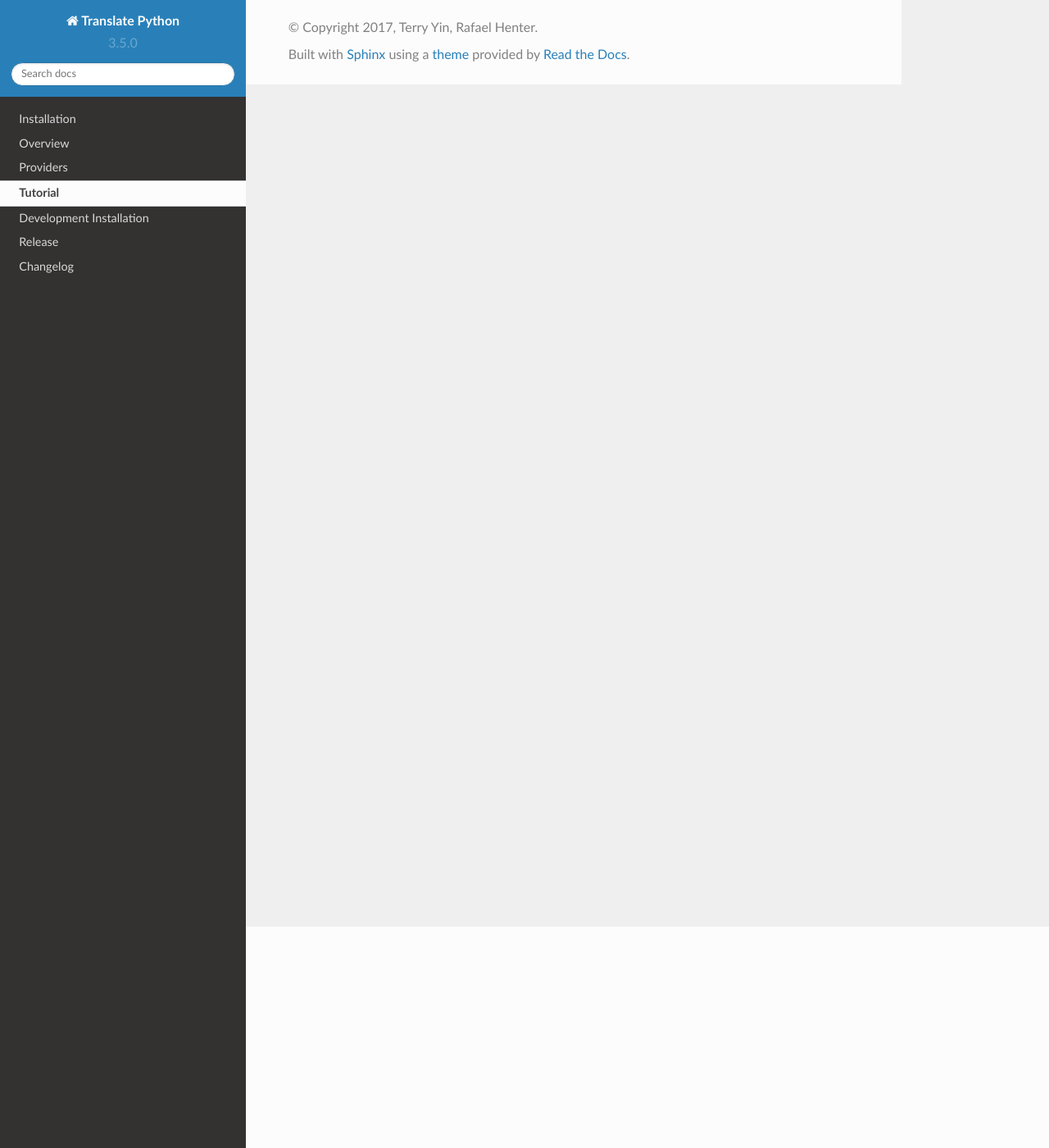
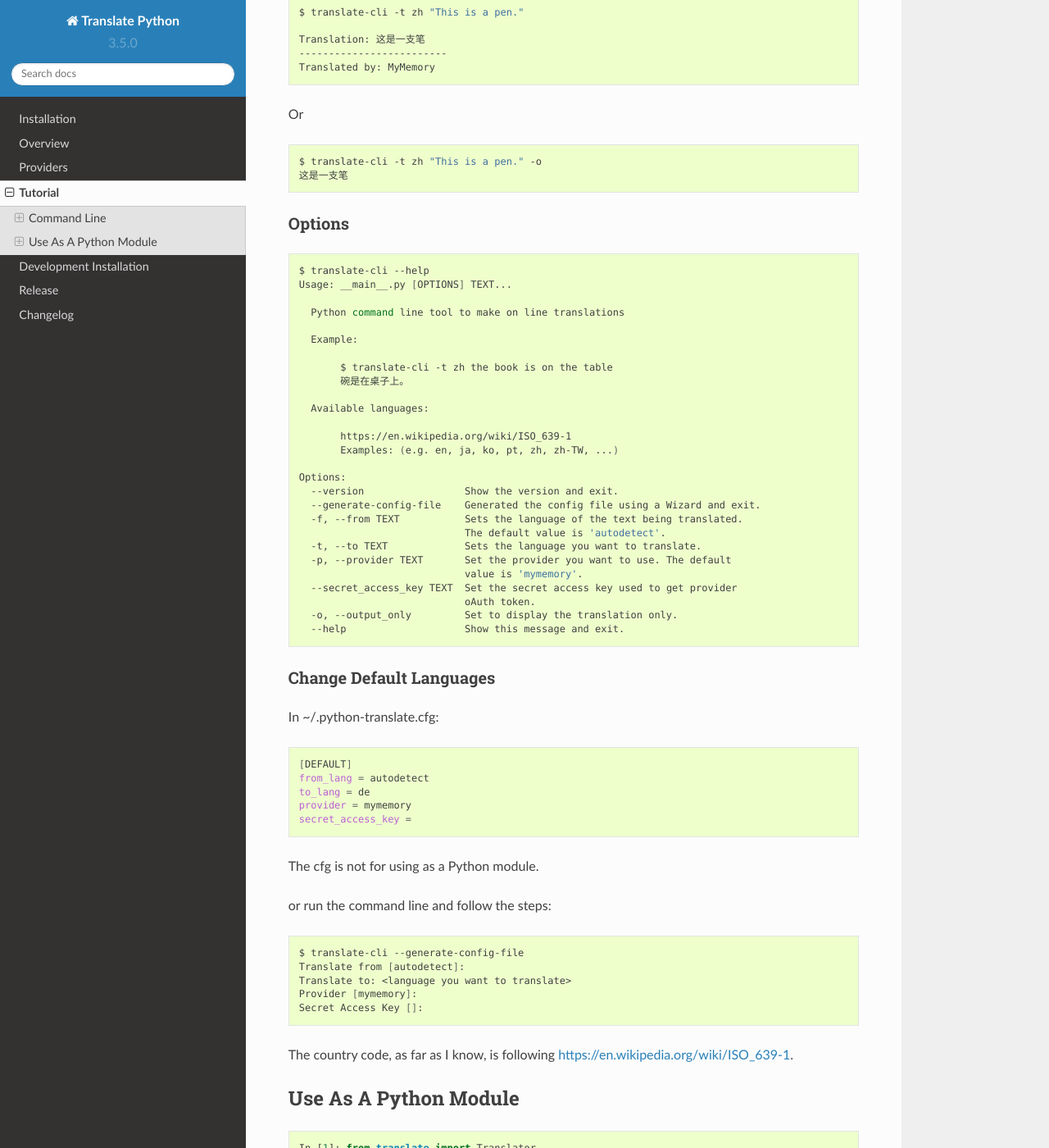
Before and after one commit to terryyin/translate-python, a Sphinx documentation site: the page built from docs/source/tutorial.rst, in a window 1280 px wide and 1400 px high, scrolled down 270 px. Shown: the whole window at 82% size. Built offline with Sphinx 7.4.7 and the Read the Docs theme 2.0.0, drawn with Linux system fonts in a browser that asks for light colours; some of the changed text lies outside the part shown.

Commit message:
Update documentations

```diff
--- a/docs/source/overview.rst
+++ b/docs/source/overview.rst
@@ -1,5 +1,5 @@
 Overview
---------
+========
 
 Translate is a simple but powerful translation tool written in python with with support for multiple translation providers. It can be used as python module or as command line tool
 
--- a/docs/source/providers.rst
+++ b/docs/source/providers.rst
@@ -1,11 +1,11 @@
 Providers
----------
+=========
 
 Providers are responsible to translate the text
 
 
 MicrosoftProvider
-~~~~~~~~~~~~~~~~~
+-----------------
 
 It is a paid provider but it is possible you can create a free account tends a quota of up to 2m of words per day
 
@@ -24,7 +24,7 @@ for further information abount the provider:
 
 
 MyMemory
-~~~~~~~~
+--------
 
 Is a free provider but very  complete
 
--- a/docs/source/tutorial.rst
+++ b/docs/source/tutorial.rst
@@ -1,4 +1,110 @@
 Tutorial
---------
+========
 
-In construction
+Command Line
+------------
+
+In your command-line:
+
+.. code-block:: bash
+
+   $ translate-cli -t zh "This is a pen."
+
+   Translation: 这是一支笔
+   -------------------------
+   Translated by: MyMemory
+
+Or
+
+.. code-block:: bash
+
+   $ translate-cli -t zh "This is a pen." -o
+   这是一支笔
+
+
+Options
+~~~~~~~
+
+.. code-block:: bash
+
+    $ translate-cli --help
+    Usage: __main__.py [OPTIONS] TEXT...
+
+      Python command line tool to make on line translations
+
+      Example:
+
+           $ translate-cli -t zh the book is on the table
+           碗是在桌子上。
+
+      Available languages:
+
+           https://en.wikipedia.org/wiki/ISO_639-1
+           Examples: (e.g. en, ja, ko, pt, zh, zh-TW, ...)
+
+    Options:
+      --version                 Show the version and exit.
+      --generate-config-file    Generated the config file using a Wizard and exit.
+      -f, --from TEXT           Sets the language of the text being translated.
+                                The default value is 'autodetect'.
+      -t, --to TEXT             Sets the language you want to translate.
+      -p, --provider TEXT       Set the provider you want to use. The default
+                                value is 'mymemory'.
+      --secret_access_key TEXT  Set the secret access key used to get provider
+                                oAuth token.
+      -o, --output_only         Set to display the translation only.
+      --help                    Show this message and exit.
+
+
+Change Default Languages
+~~~~~~~~~~~~~~~~~~~~~~~~
+
+In ~/.python-translate.cfg:
+
+.. code-block:: bash
+
+   [DEFAULT]
+   from_lang = autodetect
+   to_lang = de
+   provider = mymemory
+   secret_access_key =
+
+The cfg is not for using as a Python module.
+
+or run the command line and follow the steps:
+
+.. code-block:: bash
+
+    $ translate-cli --generate-config-file
+    Translate from [autodetect]:
+    Translate to: <language you want to translate>
+    Provider [mymemory]:
+    Secret Access Key []:
+
+
+The country code, as far as I know, is following https://en.wikipedia.org/wiki/ISO_639-1.
+
+Use As A Python Module
+----------------------
+
+::
+
+   In [1]: from translate import Translator
+   In [2]: translator= Translator(to_lang="zh")
+   In [3]: translation = translator.translate("This is a pen.")
+   Out [3]: 这是一支笔
+
+The result is in translation, and it’s usually a unicode string.
+
+
+Use a different translation provider
+~~~~~~~~~~~~~~~~~~~~~~~~~~~~~~~~~~~~
+
+::
+
+    In [1]: from translate import Translator
+    In [2]: to_lang = 'zh'
+    In [3]: secret = '<your secret from Microsoft>'
+    In [4]: translator = Translator(provider='microsoft', to_lang=to_lang, secret_access_key=secret)
+    In [5]: translator.translate('the book is on the table')
+    Out [5]: '碗是在桌子上。'
```
